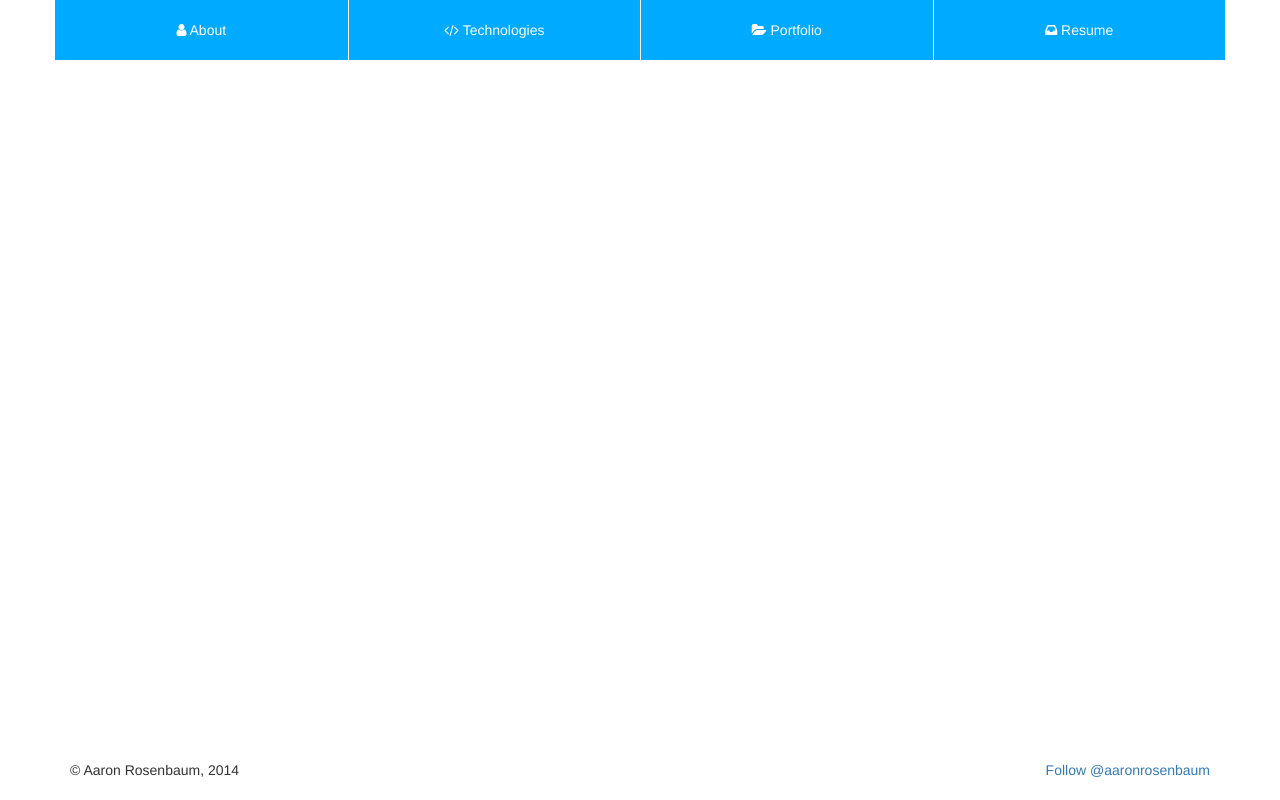
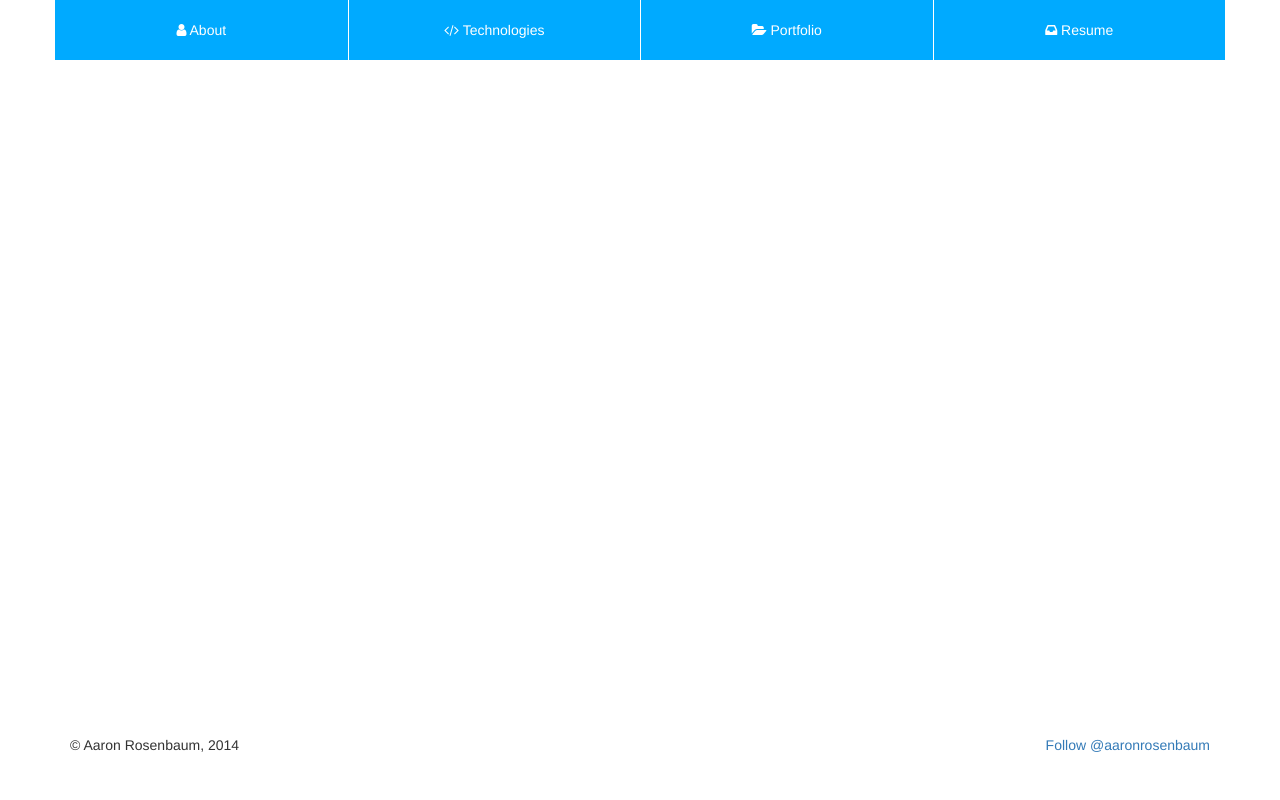
Before and after one commit to arosenb2/arosenb2.github.io, a plain HTML site: page index.html in a window 1280 px wide. Drawn offline with nearby package versions, Linux system fonts and the light colour scheme.

Commit message:
Update style.css

```diff
--- a/style.css
+++ b/style.css
@@ -4,8 +4,8 @@ html,body {
 #wrap {
 	min-height:100%;
 	height:auto;
-	margin:0 auto -40px;
-	padding:0 0 40px;
+	margin:0 auto -65px;
+	padding:0 0 65px;
 }
 
 body {
@@ -34,7 +34,7 @@ body {
 	padding:20px 0;
 }
 footer{
-	height:40px;
+	height:65px;
 }
 footer .col-sm-6:last-child{
 	text-align:right;
```
